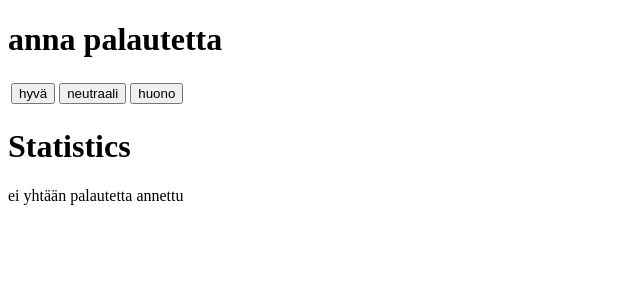
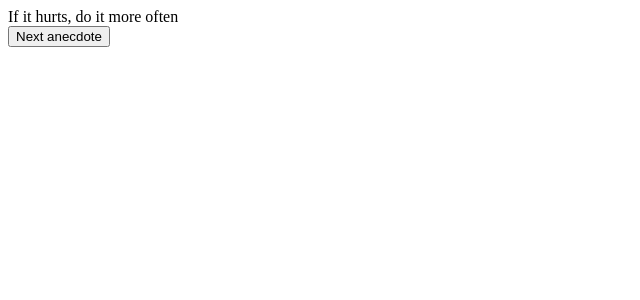
Before and after one commit to asfawAbera/fullstackHU, a React (Create React App) app: page / in a window 1280 px wide. Shown: the top 300 px of the page, without its empty margins (0-640 px from the left). Built offline with nearby package versions, Linux system fonts and the light colour scheme.

Commit message:
Ex1.12 Anecdote

```diff
--- a/src/index.js
+++ b/src/index.js
@@ -1,123 +1,41 @@
 import React from 'react'
 import ReactDOM from 'react-dom'
 
-//the first componenet of button
-const Button =(props)=>{
-return      (
-<table>
-<thead>
-    <tr>
-        <td><button onClick={props.good}>hyvä</button></td>
-        <td><button onClick={props.neutral}>neutraali</button></td>
-        <td><button onClick={props.bad}>huono</button></td></tr></thead>
-</table>);
-}
-//the second compononet to show the statistics
-const Stat =(props)=>{
-    return (
-    <tbody>
-        <tr><td>hyvä</td><td> {props.good}</td></tr>
-        <tr><td>neutraali</td><td>{props.neutral}</td></tr>
-        <tr><td>huono</td><td>{props.bad}</td></tr>
+const anecdotes = [
+    'If it hurts, do it more often',
+    'Adding manpower to a late software project makes it later!',
+    'The first 90 percent of the code accounts for the first 90 percent of the development time...The remaining 10 percent of the code accounts for the other 90 percent of the development time.',
+    'Any fool can write code that a computer can understand. Good programmers write code that humans can understand.',
+    'Premature optimization is the root of all evil.',
+    'Debugging is twice as hard as writing the code in the first place. Therefore, if you write the code as cleverly as possible, you are, by definition, not smart enough to debug it.'
+  ]
 
-  </tbody>)
-}
-//the third component to show the average and posetivity ratio
-const Stats =(props)=>{
-    return ( <tbody>
-    <tr><td>Average</td><td>{Math.round(props.ave*10)/10}</td></tr>
-    <tr><td>Posetiveity:</td><td>{props.pos}</td></tr></tbody>)
-}
-//application main holder component
 class App extends React.Component {
   constructor(props){
     super(props)
     this.state={
-        hyva:0,
-        neutral:0,
-        huono:0,
-        count:0
+        selected:0,
+
     }}
-good=(e)=>{
-
-        this.setState((prevState)=>({hyva:prevState.hyva+e}))
-        this.setState((prevState)=>({count:prevState.count+1}))
-    }
-
-
-render(){
-    const good=this.state.hyva;
-    const neutral=this.state.neutral;
-    const bad=this.state.huono;
-    const sum=good+neutral+bad;
-    const count=this.state.count;
-    const calcAverage=(good*1)+(neutral*0)+(bad*-1);
-    let ave=0;
-    ave=sum===0? ave= 0: calcAverage/sum;
-    let posRatio=Math.round((good/sum)*1000)/1000;
-    let pos=0;
-    pos=sum===0? pos="Waitin...": pos=(posRatio)*100+'%';
-    //conditional statement to return another function for the button
-    const setValue=(x)=>{
-        if(x==='good'){
-            const handler=()=>{
-                this.setState((prevState)=>({
-                    hyva:prevState.hyva+1
-                }))
-                this.setState({
-                    count:this.state.count+1
-                })
-            }
-            return handler;
-        }else if(x==='neutral'){
-            const handler=()=>{
-                this.setState((prevState)=>({
-                    neutral:prevState.neutral+1
-                }))
-                this.setState({
-                    count:this.state.count+1
-                })
-            }
-            return handler;
-
-        }else{
-            const handler=()=>{
-                this.setState((prevState)=>({
-                    huono:prevState.huono+1
-                }))
-                this.setState({
-                    count:this.state.count+1
-                })
-            }
-            return handler;
-
-        }
-    }
-
-console.log(good)
-  return (
-<div>
-        <h1>anna palautetta</h1>
-        <Button good={setValue('good')} bad={setValue('bad')} neutral={setValue('neutral')}/>
-        <h1>Statistics</h1>
-        {
-        count!==0
-        ?
-
-            <table><Stat good={good} neutral={neutral} bad={bad} />
-            <Stats ave={ave} pos={pos}/></table>
-        :
-        "ei yhtään palautetta annettu"
+    render(){
+        const randomAnecdotes=()=>{
+            let randomNumber=Math.floor(Math.random()*anecdotes.length)+0;
+            this.setState(({selected:randomNumber}))
         }
 
 
+        return (
+            <div>
+            {this.props.anecdotes[this.state.selected]}<br />
+            <button onClick={randomAnecdotes}>Next anecdote</button>
+            </div>
+        )
+    }
 
-</div>)
-     }
 }
 
 ReactDOM.render(
-  <App />,
+  <App anecdotes={anecdotes}/>,
   document.getElementById('root')
 )
 
```
